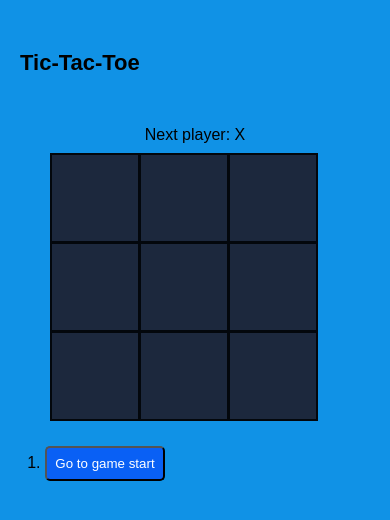
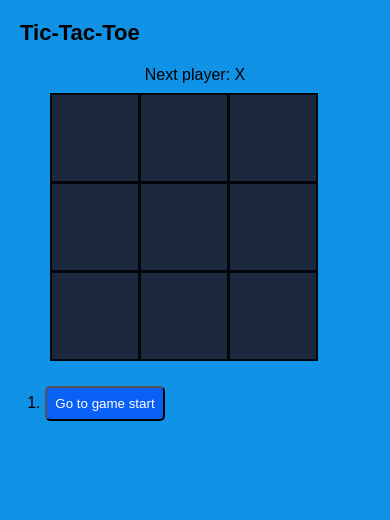
Before and after one commit to Kieran-en/tic-tac-toe, a React (Create React App) app: page / in a window 390 px wide. Shown: the top 520 px of the page. Built offline with nearby package versions, Linux system fonts and the light colour scheme.

Commit message:
fixing display on mobile

```diff
--- a/src/index.css
+++ b/src/index.css
@@ -107,7 +107,7 @@ body {
   color: #fff;
 }
 .title {
-  margin-top: 50px;
+  margin-top: 0px;
   display: none;
 }
 
@@ -115,7 +115,7 @@ body {
   .game {
     display: flex;
     flex-direction: column;
-    margin: 50px 30px;
+    margin: 20px 30px;
     width: 300px;
   }
   .game-info ol {
```
